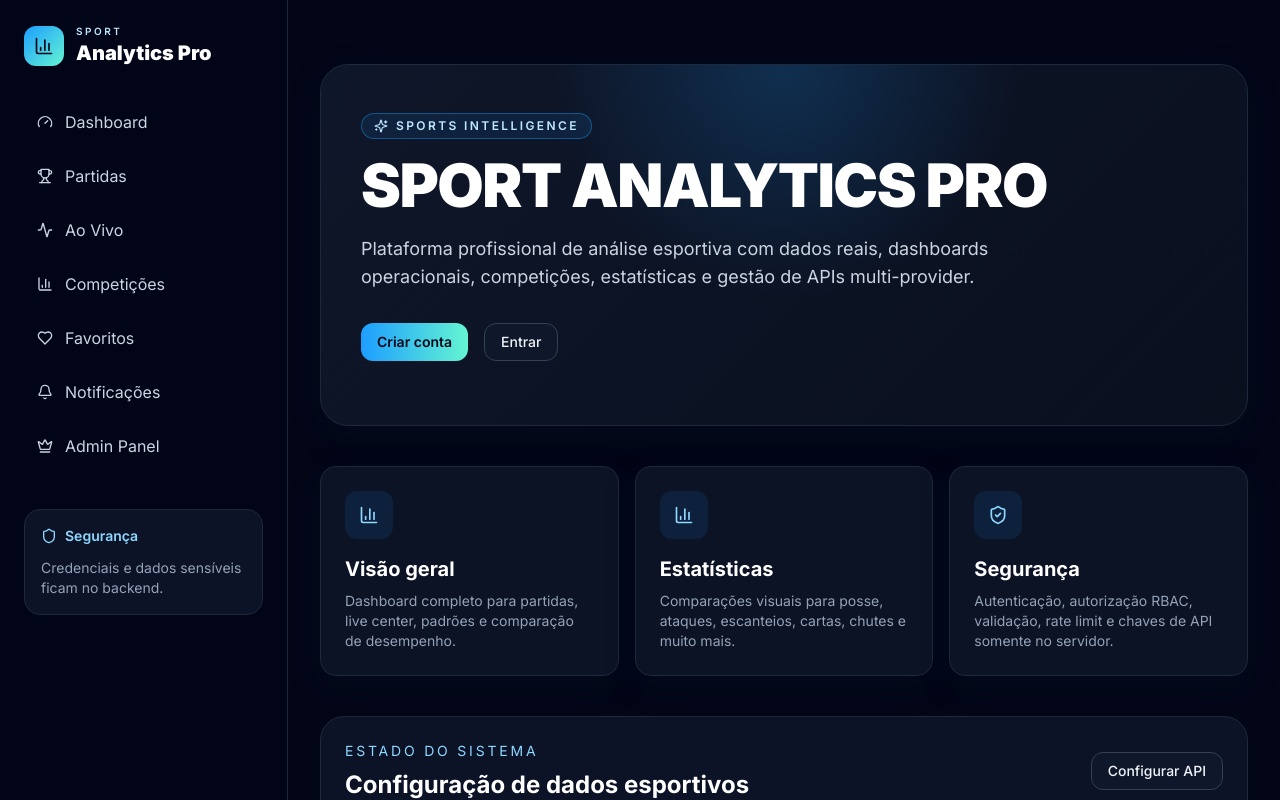
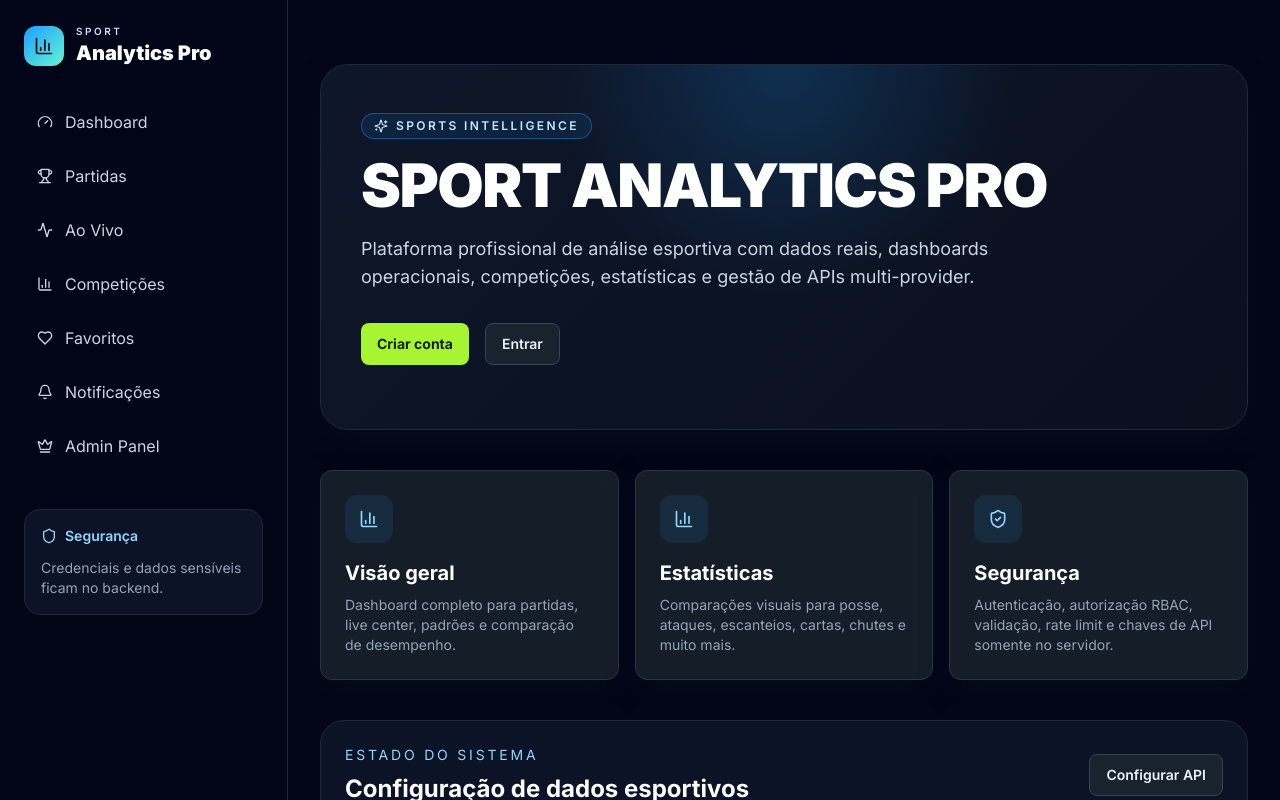
Before and after one commit to testedosteste200-dot/sport-analytics-pro, a Next.js app: page / in a window 1280 px wide. Shown: the top 800 px of the page. Built offline with nearby package versions, Linux system fonts and the light colour scheme.

Commit message:
Refresh sports interface with live-score inspired layout

```diff
--- a/app/globals.css
+++ b/app/globals.css
@@ -4,36 +4,73 @@
 
 :root {
   color-scheme: dark;
+  --sport-bg: #0b1118;
+  --sport-panel: #151e28;
+  --sport-border: #283542;
+  --sport-green: #a7f432;
 }
 
 html, body {
   min-height: 100%;
-  background: #020817;
+  background: var(--sport-bg);
 }
+
+html { scroll-behavior: smooth; }
 
 body {
   margin: 0;
   font-family: Arial, Helvetica, sans-serif;
+  color: #eef3f7;
+  background:
+    radial-gradient(ellipse at 50% -25%, rgba(167, 244, 50, 0.07), transparent 48%),
+    var(--sport-bg);
 }
 
-* {
-  box-sizing: border-box;
-}
+* { box-sizing: border-box; }
 
-::selection {
-  background: rgba(29, 158, 255, 0.5);
-}
+::selection { background: rgba(167, 244, 50, 0.35); }
+
+a { -webkit-tap-highlight-color: transparent; }
 
 @layer components {
   .glass-panel {
-    @apply rounded-2xl border border-slate-800 bg-slate-900/80 shadow-soft backdrop-blur-sm;
+    @apply rounded-xl border border-slate-800 bg-slate-900/80 shadow-soft;
+    border-color: var(--sport-border);
+    background: var(--sport-panel);
   }
 
   .primary-button {
-    @apply inline-flex items-center justify-center rounded-xl bg-gradient-to-r from-brand-500 to-sport-accent px-4 py-2 text-sm font-semibold text-slate-950 transition hover:opacity-90;
+    @apply inline-flex items-center justify-center gap-2 rounded-lg px-4 py-2.5 text-sm font-bold transition;
+    background: var(--sport-green);
+    color: #17210d;
   }
 
+  .primary-button:hover { filter: brightness(1.08); }
+
   .secondary-button {
-    @apply inline-flex items-center justify-center rounded-xl border border-slate-700 bg-slate-900 px-4 py-2 text-sm font-medium text-slate-100 transition hover:border-brand-400 hover:text-white;
+    @apply inline-flex items-center justify-center gap-2 rounded-lg border px-4 py-2.5 text-sm font-semibold transition;
+    border-color: #354453;
+    background: #18232e;
+    color: #eef3f7;
+  }
+
+  .secondary-button:hover {
+    border-color: #a7f432;
+    color: #c7ff78;
+  }
+
+  .section-label {
+    @apply text-xs font-bold uppercase tracking-[0.16em];
+    color: #a7f432;
+  }
+
+  .score-empty {
+    @apply rounded-xl border border-dashed p-8 text-center;
+    border-color: #354453;
+    background: rgba(13, 20, 28, 0.7);
   }
 }
+
+@media (max-width: 767px) {
+  body { padding-bottom: env(safe-area-inset-bottom); }
+}
```
